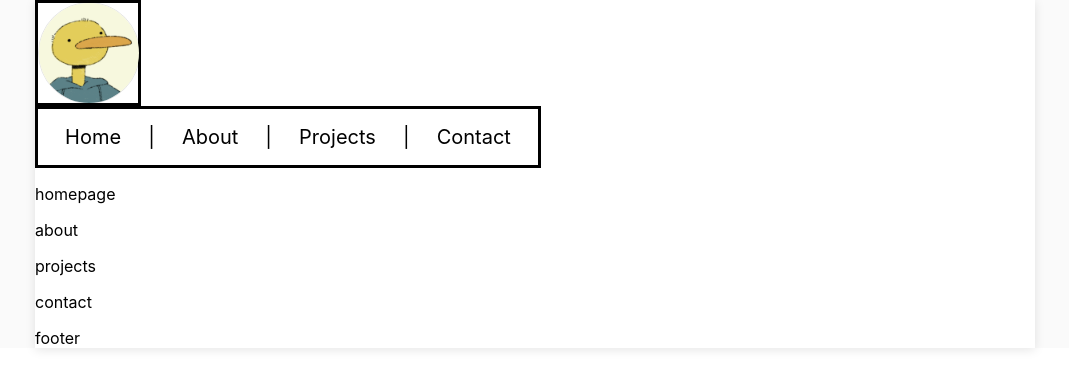
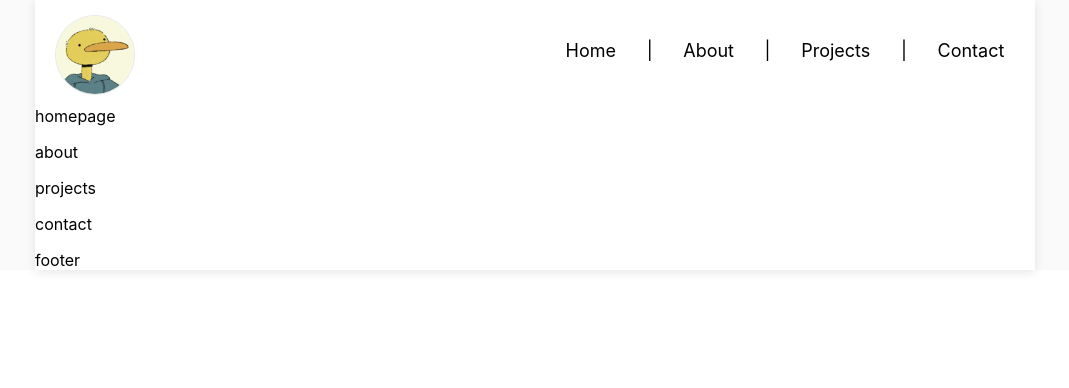
Before and after one commit to cpan0/portfolio-website, a React (Create React App) app: page / in a window 1280 px wide. Shown: the top 388 px of the page, without its empty margins (105-1174 px from the left). Built offline with nearby package versions, Linux system fonts and the light colour scheme.

Commit message:
add header with logo and navBar

```diff
--- a/src/App.js
+++ b/src/App.js
@@ -1,13 +1,11 @@
 import "./App.css"
-import NavBar from "./components/navBar.js"
-import Logo from "./components/logo.js"
+import Header from "./components/header"
 
 function App() {
   return (
     <div className="App">
       <div className="page-content">
-        <Logo />
-        <NavBar />
+        <Header/>
         <p>homepage</p>
         <p>about</p>
         <p>projects</p>
--- /dev/null
+++ b/src/components/header.js
@@ -0,0 +1,18 @@
+import Logo from "./logo"
+import NavBar from "./navBar"
+
+import "./styles/header.css"
+
+function Header() {
+    return (
+        <div className="header-container">
+            <div className="logo">
+                <Logo/>
+            </div>
+            <div className="navBar">                    <NavBar/>
+            </div>
+        </div>
+    )
+}
+
+export default Header;
--- a/src/components/navBar.js
+++ b/src/components/navBar.js
@@ -2,18 +2,14 @@ import "./styles/navBar.css"
 
 function NavBar() {
     return (
-        <div className="nav-container">
-            <div className="nav-bar">
-                <ul className="nav-list">
-                    <NavItem name={"Home"}/>
-                    <NavDivider/>
-                    <NavItem name={"About"}/>
-                    <NavDivider/>
-                    <NavItem name={"Projects"}/>
-                    <NavDivider/>
-                    <NavItem name={"Contact"}/>
+        <div className="nav-container">                <ul className="nav-list">
+                <NavItem name={"Home"}/>
+                <NavDivider/>
+                <NavItem name={"About"}/>
+                <NavDivider/>
+                <NavItem name={"Projects"}/>                    <NavDivider/>
+                <NavItem name={"Contact"}/>
                 </ul>
-            </div>
         </div>
     );
 }
--- /dev/null
+++ b/src/components/styles/header.css
@@ -0,0 +1,15 @@
+.header-container {
+    display: flex;
+    justify-content: space-between;
+    align-items: center;
+}
+
+.logo {
+    margin-top: 10px;
+    margin-left: 10px;
+}
+
+.navBar {
+    margin-top: 10px;
+    margin-left: 10px;
+}
--- a/src/components/styles/logo.css
+++ b/src/components/styles/logo.css
@@ -1,21 +1,19 @@
 .logo-container {
-    width: 100px;
-	height: 100px;
     margin: 0;
     padding: 0;
     display: flex;
 	justify-content: left;
     align-items: center;
-    border-style: solid;
 }
 
 .logo {
+    width: 80px;
+	height: 80px;
 	display: flex;
+
 }
 
 .logoImg {
-    width: 100px;
-	height: 100px;
     border-radius: 50%;
     border-style: solid;
     border-width: thin;
--- a/src/components/styles/navBar.css
+++ b/src/components/styles/navBar.css
@@ -5,7 +5,6 @@
     margin: 0;
     display: flex;
 	align-items: center;
-	border-style: solid;
 }
 
 .nav-bar {
@@ -21,11 +20,11 @@
 }
 
 .nav-divider {
-	font-size: 20px;
+	font-size: 18px;
 }
 
 .nav-item {
-	font-size: 20px;
+	font-size: 18px;
 }
 
 .nav-item a {
```
